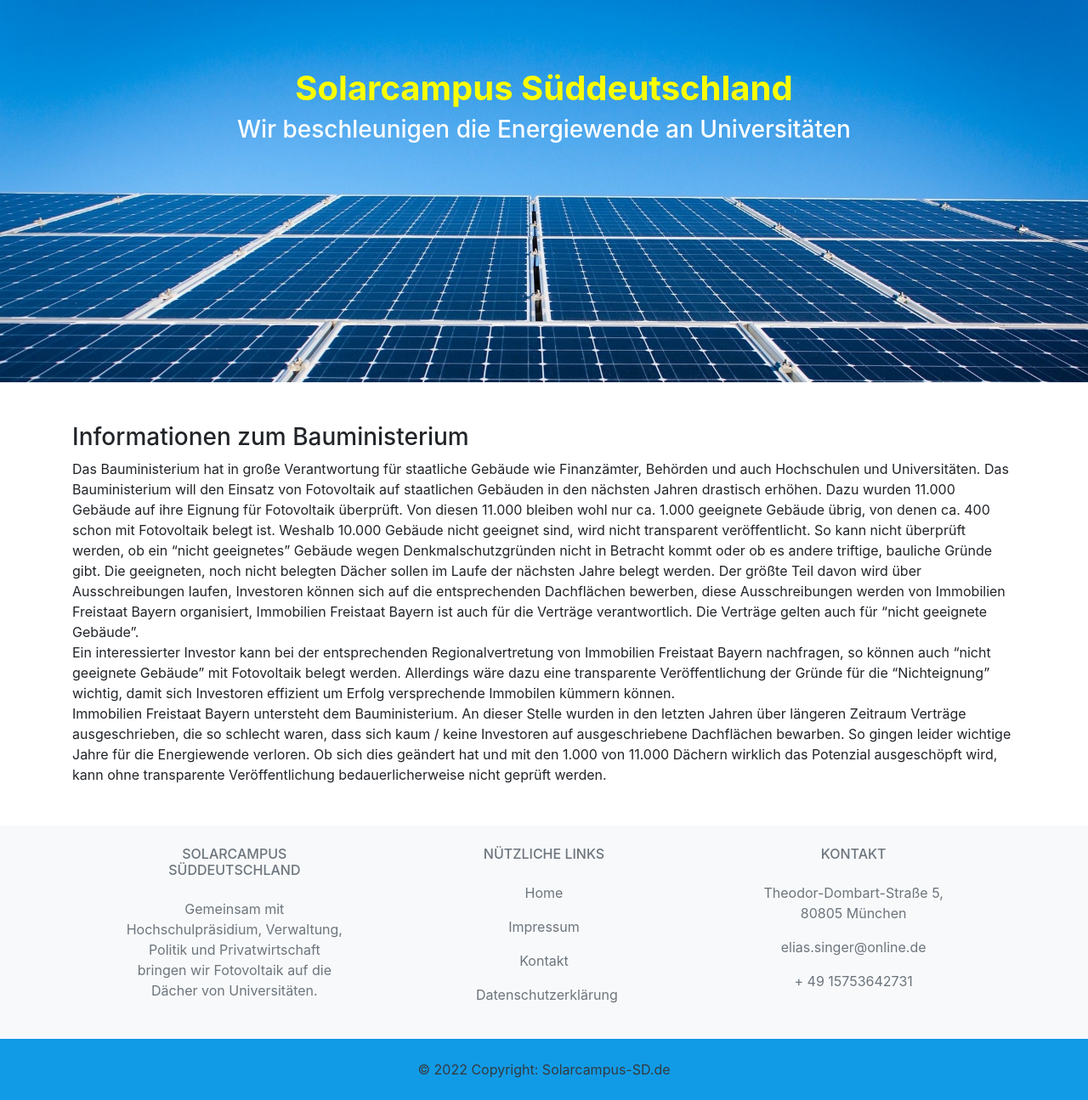
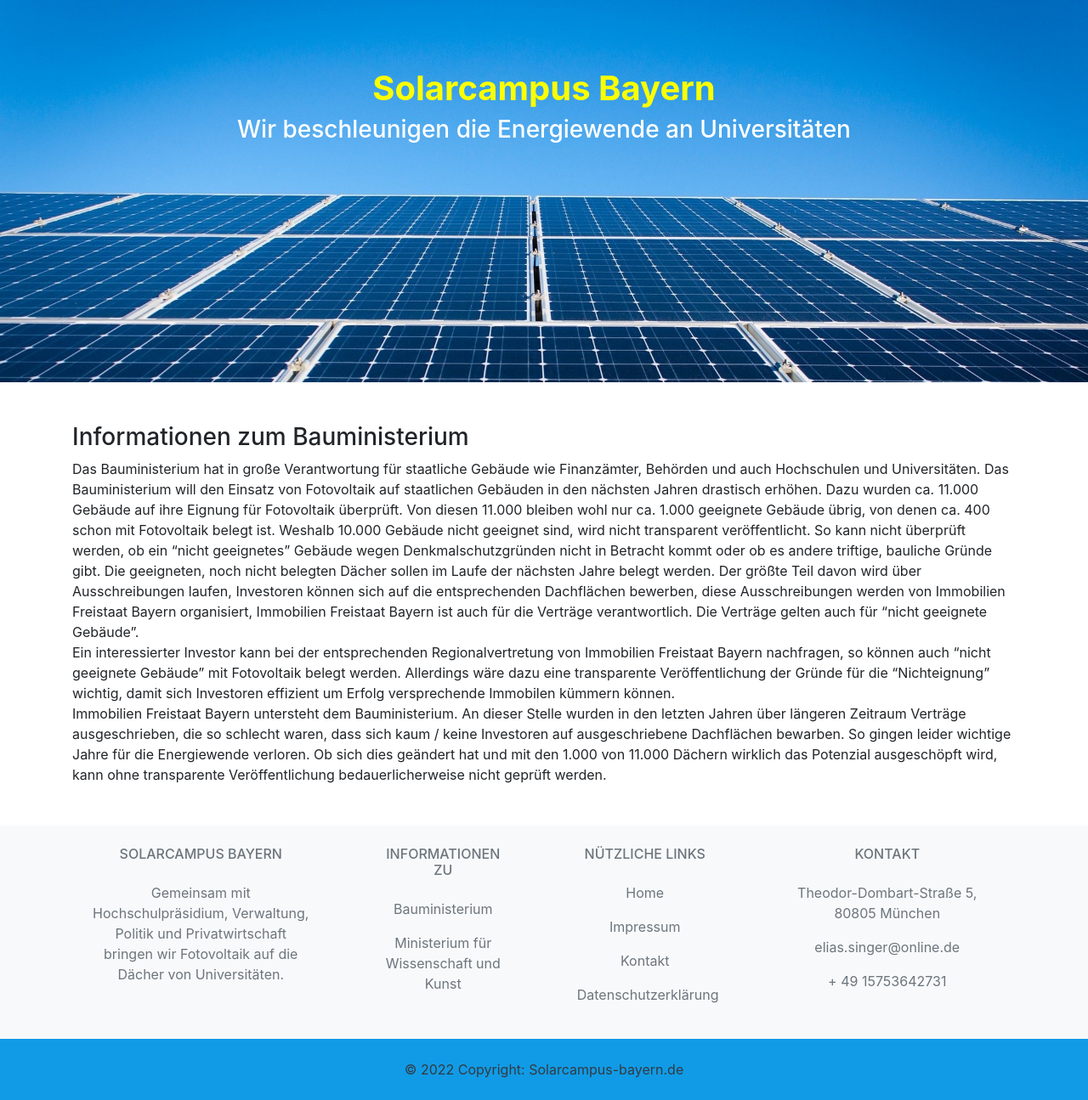
Before and after one commit to Ellse1/SolarcampusFrontend-bayern, a Nuxt app: page /information/bauministerium in a window 1280 px wide. Shown: the whole page at 85% size. Built offline with nearby package versions, Linux system fonts and the light colour scheme.

Commit message:
changes to bayern.de

```diff
--- a/components/maincomponents/Footer.vue
+++ b/components/maincomponents/Footer.vue
@@ -22,7 +22,7 @@
             <div class="col-md-3 col-lg-4 col-xl-3 mx-auto mb-4">
               <!-- Content -->
               <h6 class="text-uppercase fw-bold mb-4">
-                <i class="fas fa-gem me-3"></i>SOLARCAMPUS SÜDDEUTSCHLAND
+                <i class="fas fa-gem me-3"></i>SOLARCAMPUS BAYERN
               </h6>
               <p>
                 Gemeinsam mit Hochschulpräsidium, Verwaltung, Politik und Privatwirtschaft bringen wir Fotovoltaik auf die Dächer von Universitäten.
@@ -31,25 +31,24 @@
             <!-- Grid column -->
 
             <!-- Grid column -->
-            <!--
             <div class="col-md-2 col-lg-2 col-xl-2 mx-auto mb-4">
-              <!-- Links --
+              <!-- Links -->
               <h6 class="text-uppercase fw-bold mb-4">
                 Informationen zu
               </h6>
-              <!--
               <p>
                 <nuxt-link to="/information/bauministerium" class="text-reset" >Bauministerium</nuxt-link>
               </p>
               <p>
                 <nuxt-link to="/information/wissenschaftsministerium" class="text-reset" >Ministerium für Wissenschaft und Kunst</nuxt-link>
               </p>
+              <!--
               <p>
                 <nuxt-link to="/information/immobilien-freistaat-bayern" class="text-reset" >Immobilien Freistaat Bayern</nuxt-link>
               </p>
-              --
+              -->
             </div>
-            <!- Grid column -->
+            <!-- Grid column -->
 
             <!-- Grid column -->
             <div class="col-md-3 col-lg-2 col-xl-2 mx-auto mb-4">
@@ -97,7 +96,7 @@
       <!--<div class="text-center p-4" style="background-color: rgba(0, 0, 0, 0.05);">-->
       <div class="text-center text-dark p-4" style="background-color: #119be6">
         © 2022 Copyright:
-        <nuxt-link to="/" class="text-reset fw-bold" >Solarcampus-SD.de</nuxt-link>
+        <nuxt-link to="/" class="text-reset fw-bold" >Solarcampus-bayern.de</nuxt-link>
       </div>
       <!-- Copyright -->
     </footer>
--- a/components/maincomponents/Header.vue
+++ b/components/maincomponents/Header.vue
@@ -8,7 +8,7 @@
                 <maincomponentsNavigationbarnavigation />
             </div>-->
 
-        <h1 id="text_solarcampusSueddeutschland"><b>Solarcampus Süddeutschland</b></h1>
+        <h1 id="text_solarcampusSueddeutschland"><b>Solarcampus Bayern</b></h1>
         <h3 class="text-white">Wir beschleunigen die Energiewende an Universitäten</h3>
         </div>
 
--- a/nuxt.config.js
+++ b/nuxt.config.js
@@ -13,9 +13,9 @@ export default {
       { name: 'viewport', content: 'width=device-width, initial-scale=1' },
       { hid: 'description', name: 'description', content: process.env.npm_package_description },
       { name: 'format-detection', content: 'telephone=no' },
-      { hid: 'og:title', property: 'og:title', content: 'Solarcampus Sueddeutschland' },
-      { hid: 'og:image', property: 'og:image', content: 'https://www.solarcampus-sd.de/photovoltaikHeaderZugeschnittenFuerSM3.jpg' },
-      { hid: 'og:url', property: 'og:url', content: 'https://www.solarcampus-sd.de'},
+      { hid: 'og:title', property: 'og:title', content: 'Solarcampus Bayern' },
+      { hid: 'og:image', property: 'og:image', content: 'https://www.solarcampus-bayern.de/photovoltaikHeaderZugeschnittenFuerSM3.jpg' },
+      { hid: 'og:url', property: 'og:url', content: 'https://www.solarcampus-bayern.de'},
       { hid: 'og:description', property: 'og:description', content: 'Wir beschleunigen die Energiewende an Universitäten' }
     ],
     link: [
--- a/package.json
+++ b/package.json
@@ -1,5 +1,5 @@
 {
-  "name": "Solarcampus-Sueddeutschland",
+  "name": "Solarcampus-Bayern",
   "version": "1.0.0",
   "description": "Wir bringen die Energiewende an den Universitäten voran",
   "author": "Elias Singer",
--- a/pages/index.vue
+++ b/pages/index.vue
@@ -1,13 +1,7 @@
 <template>
   <div class="container">
 
-      <div class="mt-5">
-        <div class="">
-          <img class="border" width="100%" src="/TEB-Logo_4c.jpg" />
-          Unterstützt durch <b>Bayerns Wirtschaftsminister Aiwanger</b> <br>
-          Weitere Information zu Team Energiewende Bayern findet ihr <a target="_blanc" href="https://www.stmwi.bayern.de/energie/team-energiewende-bayern/" >hier.</a>
-        </div>
-      </div>
+
 
 
       <div class="mt-5">
@@ -37,7 +31,7 @@
       </div>
 
 
-      <!--
+
       <div class="mt-5">
         <h3>Informationen zu</h3>
 
@@ -70,6 +64,7 @@
               </b-card-body>
             </b-card>
           </div>
+          <!--
           <div class="col-md-4 mb-5">
             <b-card>
               <b-card-body>
@@ -83,17 +78,17 @@
                 </b-card-text>
               </b-card-body>
             </b-card>
-          </div>
+          </div>-->
         </div>
 
 
 
       </div>
-      -->
 
 
 
-      <div class="mt-5">
+
+      <div class="">
         <h3>
           Einige unseres Teams
         </h3>
@@ -160,7 +155,7 @@
                 </div>
 
                 <b-card-text>
-                  Referat für Umwelt<br> Technische Universität München
+                  Referat für Umwelt<br> Technische Universität München<br>Projektleitung
                 </b-card-text>
               </b-card>
           </div>
@@ -345,6 +340,14 @@
       </div>
 
 
+      <div class="mt-3">
+        <div class="">
+          <img class="border" width="100%" src="/TEB-Logo_4c.jpg" />
+          Unterstützt durch <b>Bayerns Wirtschaftsminister Aiwanger</b> <br>
+          Weitere Information zu Team Energiewende Bayern findet ihr <a target="_blanc" href="https://www.stmwi.bayern.de/energie/team-energiewende-bayern/" >hier.</a>
+        </div>
+      </div>
+
 
   </div>
 </template>
--- a/pages/information/bauministerium.vue
+++ b/pages/information/bauministerium.vue
@@ -5,7 +5,7 @@
       <p>
         Das Bauministerium hat in große Verantwortung für staatliche Gebäude wie Finanzämter, Behörden und auch Hochschulen und Universitäten.
         Das Bauministerium will den Einsatz von Fotovoltaik auf staatlichen Gebäuden in den nächsten Jahren drastisch erhöhen.
-        Dazu wurden 11.000  Gebäude auf ihre Eignung für Fotovoltaik überprüft. Von diesen 11.000 bleiben wohl nur ca. 1.000 geeignete Gebäude übrig,
+        Dazu wurden ca. 11.000  Gebäude auf ihre Eignung für Fotovoltaik überprüft. Von diesen 11.000 bleiben wohl nur ca. 1.000 geeignete Gebäude übrig,
         von denen ca. 400 schon mit Fotovoltaik belegt ist. Weshalb 10.000 Gebäude nicht geeignet sind, wird nicht transparent veröffentlicht.
         So kann nicht überprüft werden, ob ein “nicht geeignetes” Gebäude wegen Denkmalschutzgründen nicht in Betracht kommt oder ob es andere triftige,
         bauliche Gründe gibt. Die geeigneten, noch nicht belegten Dächer sollen im Laufe der nächsten Jahre belegt werden. Der größte Teil davon wird
```
Also changed, not shown: 1 other file (tests, documents, lock files or other folders).
